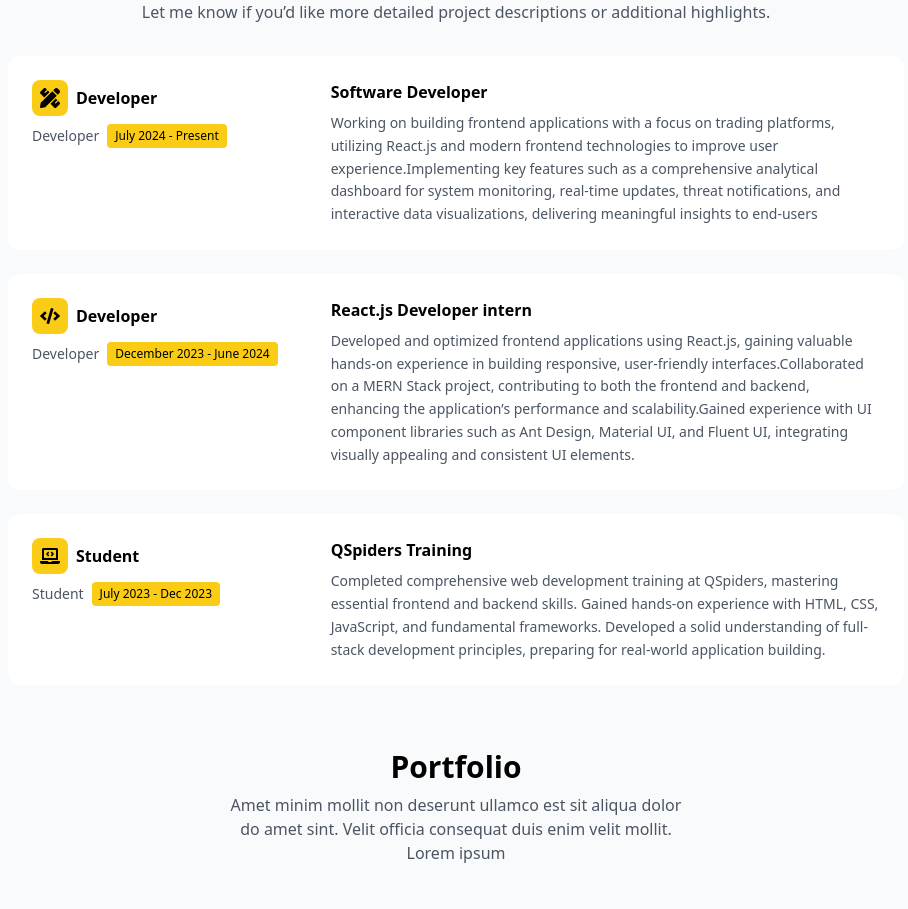
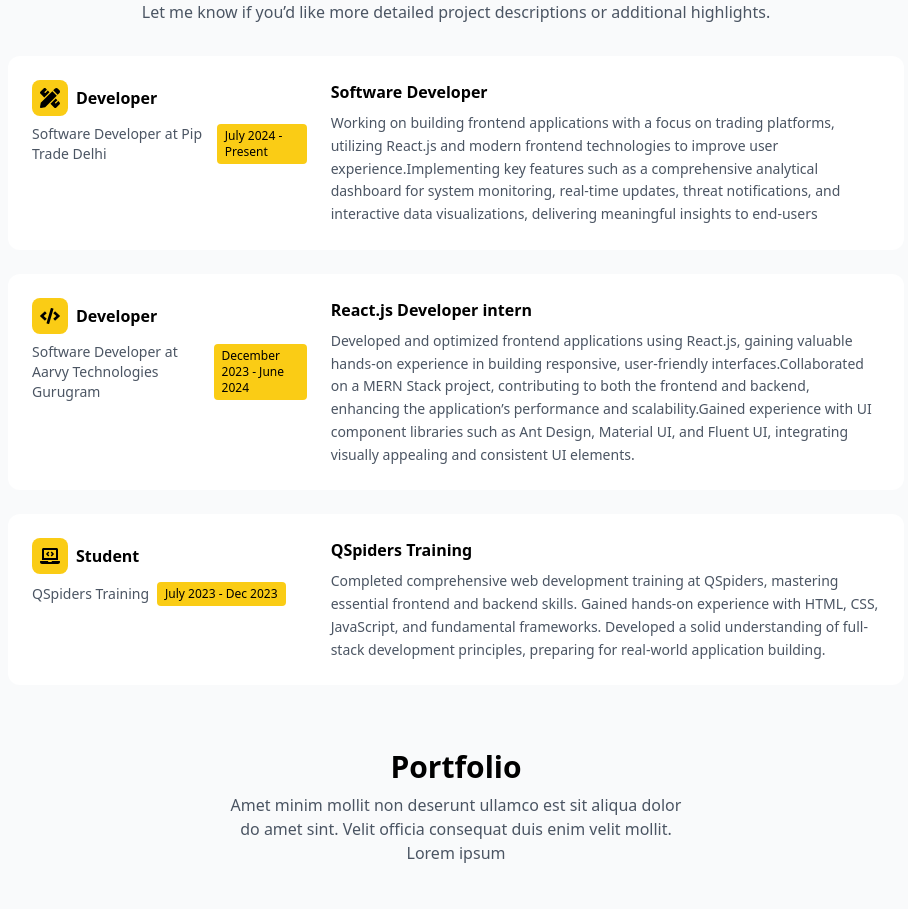
Before and after one commit to Mohdzafar1/portfolioMy, a Next.js app: page / in a window 1280 px wide. Shown: the part 1900-2809 px from the top of the page, without its empty margins (312-1220 px from the left). Built offline with nearby package versions, Linux system fonts and the light colour scheme.

Commit message:
chnage workHistory

```diff
--- a/src/component/WorkHistory.tsx
+++ b/src/component/WorkHistory.tsx
@@ -8,7 +8,7 @@ const WorkHistory = () => {
           position: "Software Developer at Pip Trade Delhi",
           certificateTitle: "Software Developer",
           period:"July 2024 - Present",
-          position:"Developer",
+          designation:"Developer",
           description:
             "Working on building frontend applications with a focus on trading platforms, utilizing React.js and modern frontend technologies to improve user experience.Implementing key features such as a comprehensive analytical dashboard for system monitoring, real-time updates, threat notifications, and interactive data visualizations, delivering meaningful insights to end-users",
         },
@@ -17,7 +17,7 @@ const WorkHistory = () => {
           position: "Software Developer at Aarvy Technologies Gurugram",
           certificateTitle: "React.js Developer intern",
           period:"December 2023 - June 2024",
-          position:"Developer",
+          designation:"Developer",
           description:
             "Developed and optimized frontend applications using React.js, gaining valuable hands-on experience in building responsive, user-friendly interfaces.Collaborated on a MERN Stack project, contributing to both the frontend and backend, enhancing the application’s performance and scalability.Gained experience with UI component libraries such as Ant Design, Material UI, and Fluent UI, integrating visually appealing and consistent UI elements.",
         },
@@ -26,7 +26,7 @@ const WorkHistory = () => {
           position: "QSpiders Training",
           certificateTitle: "QSpiders Training",
           period:"July 2023 - Dec 2023",
-          position:"Student",
+          designation:"Student",
           description:
             "Completed comprehensive web development training at QSpiders, mastering essential frontend and backend skills. Gained hands-on experience with HTML, CSS, JavaScript, and fundamental frameworks. Developed a solid understanding of full-stack development principles, preparing for real-world application building.",
         },
@@ -54,7 +54,7 @@ const WorkHistory = () => {
                   <div className="bg-yellow-400 p-2 rounded-lg">
                     {item.icon}
                   </div>
-                  <h3 className="font-semibold">{item.position}</h3>
+                  <h3 className="font-semibold">{item.designation}</h3>
                 </div>
                 <div className="flex items-center gap-2">
                   <span className="text-sm text-gray-600">{item.position}</span>
```
